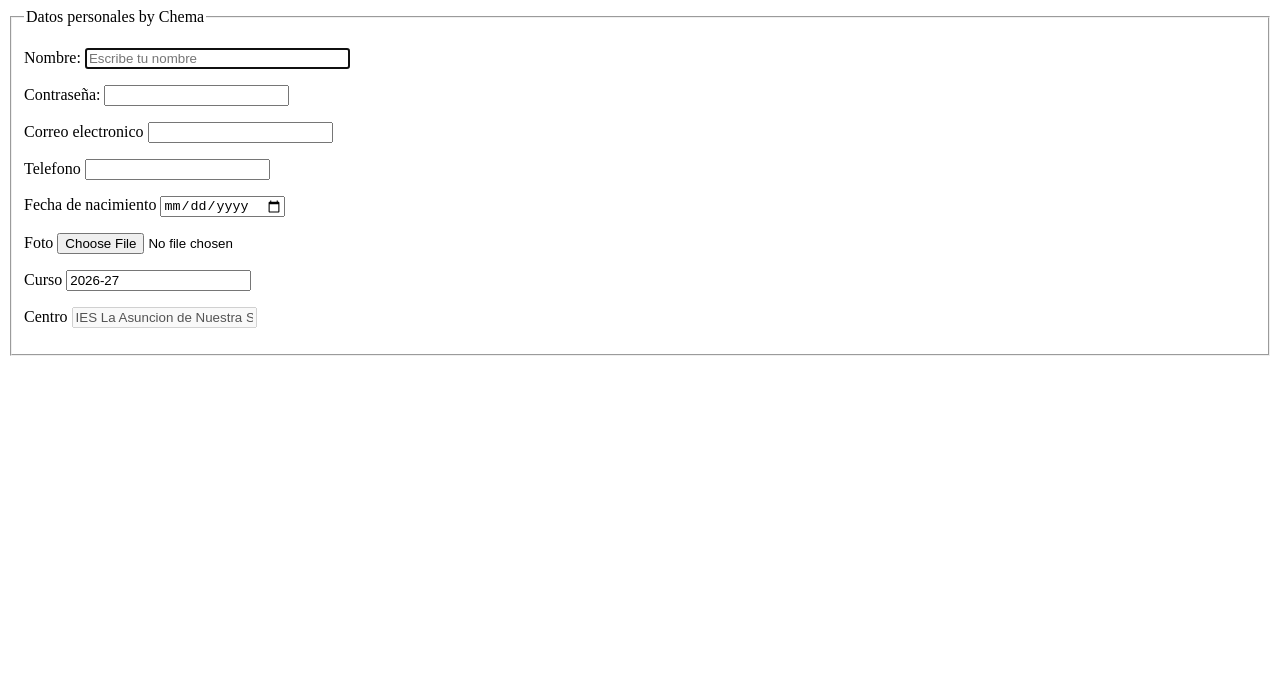
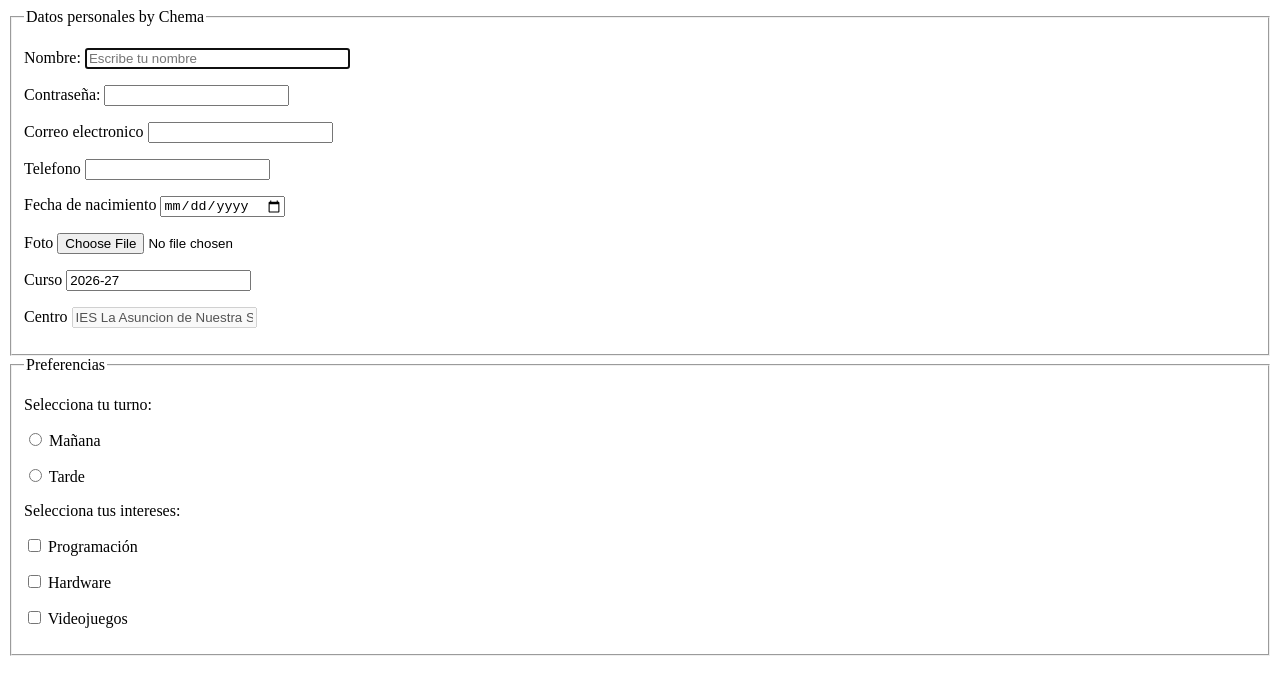
Before and after one commit to chemiufara/Tarea-1.9, a plain HTML site: page index.html in a window 1280 px wide. Drawn offline with Linux system fonts and the light colour scheme.

Commit message:
opciones

```diff
--- a/index.html
+++ b/index.html
@@ -84,7 +84,50 @@ y method indica como se envian. -->
         </p>
         </fieldset>
 
-</form>
+        <!-- Creamos otro grupo para las preferencias. -->
+        <fieldset>
+            <legend>Preferencias</legend>
+
+        <p>Selecciona tu turno:</p>
+
+        <!-- radio permite elegir una sola opcion.
+        Los que tienen el mismo name forman un grupo.
+        value indica el valor que se envia al seleccionar. -->
+            <p>
+                <input type="radio" id="manana" name="turno" value="manana">
+                <label for="manana">Mañana</label>
+            </p>
+
+            <p>
+                <input type="radio" id="tarde" name="turno" value="tarde">
+                <label for="tarde">Tarde</label>
+            </p>
+
+            <p>Selecciona tus intereses:</p>
+
+            <!-- checkbox permite marcar varias opciones.
+            Aunque tengan el mismo name, podemos elegir mas de una casilla al mismo tiempo. -->
+
+            <p>
+                <input type="checkbox" id="programacion"
+                name="intereses" value="programacion">
+                <label for="programacion">Programación</label>
+            </p>
+
+            <p>
+                <input type="checkbox" id="hardware"
+                name="intereses" value="hardware">
+                <label for="hardware">Hardware</label>
+            </p>
+
+            <p>
+                <input type="checkbox" id="videojuegos"
+                name="intereses" value="videojuegos">
+                <label for="videojuegos">Videojuegos</label>
+            </p>
+
+        </fieldset>
+        </form>
 
 </body>
 </html>
```
